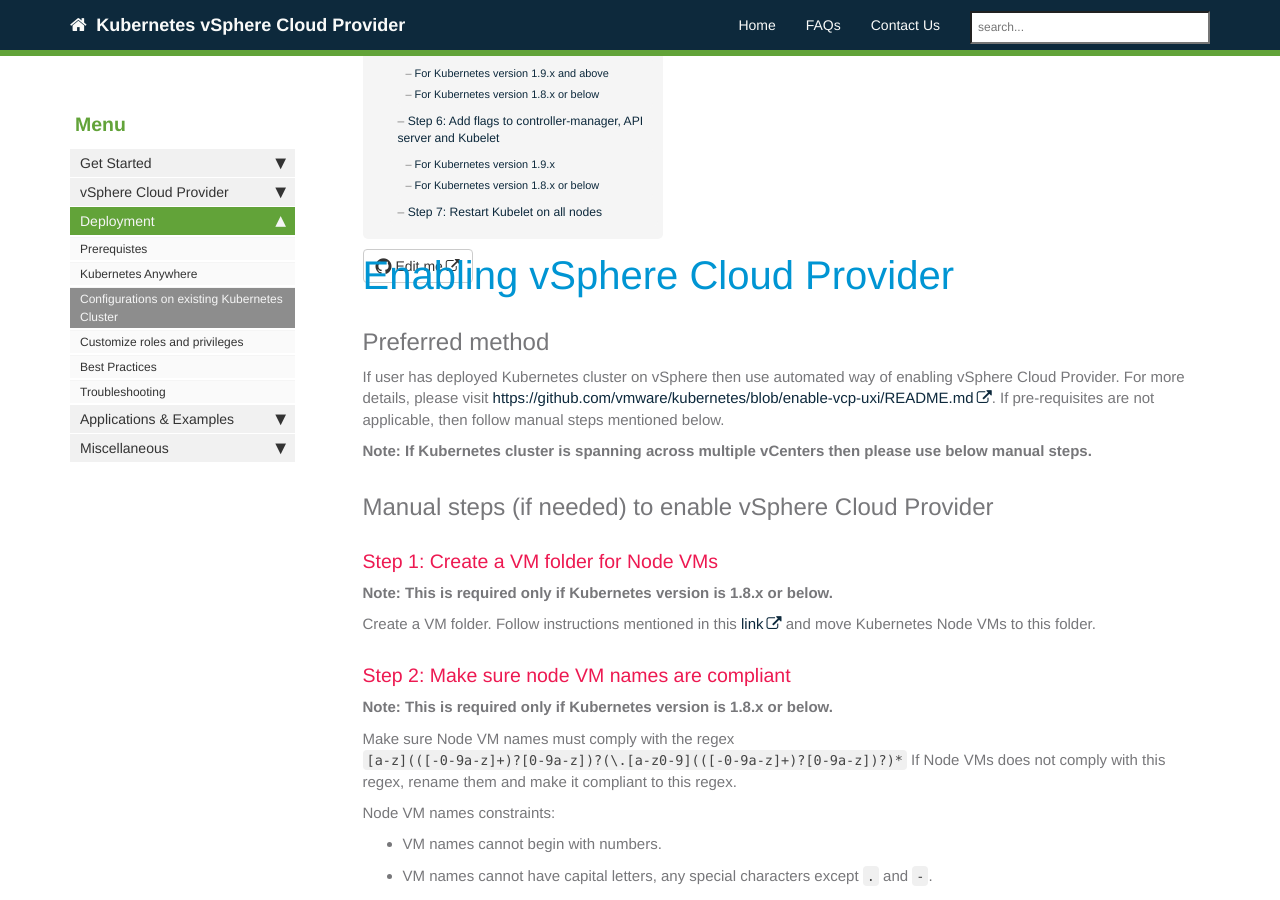
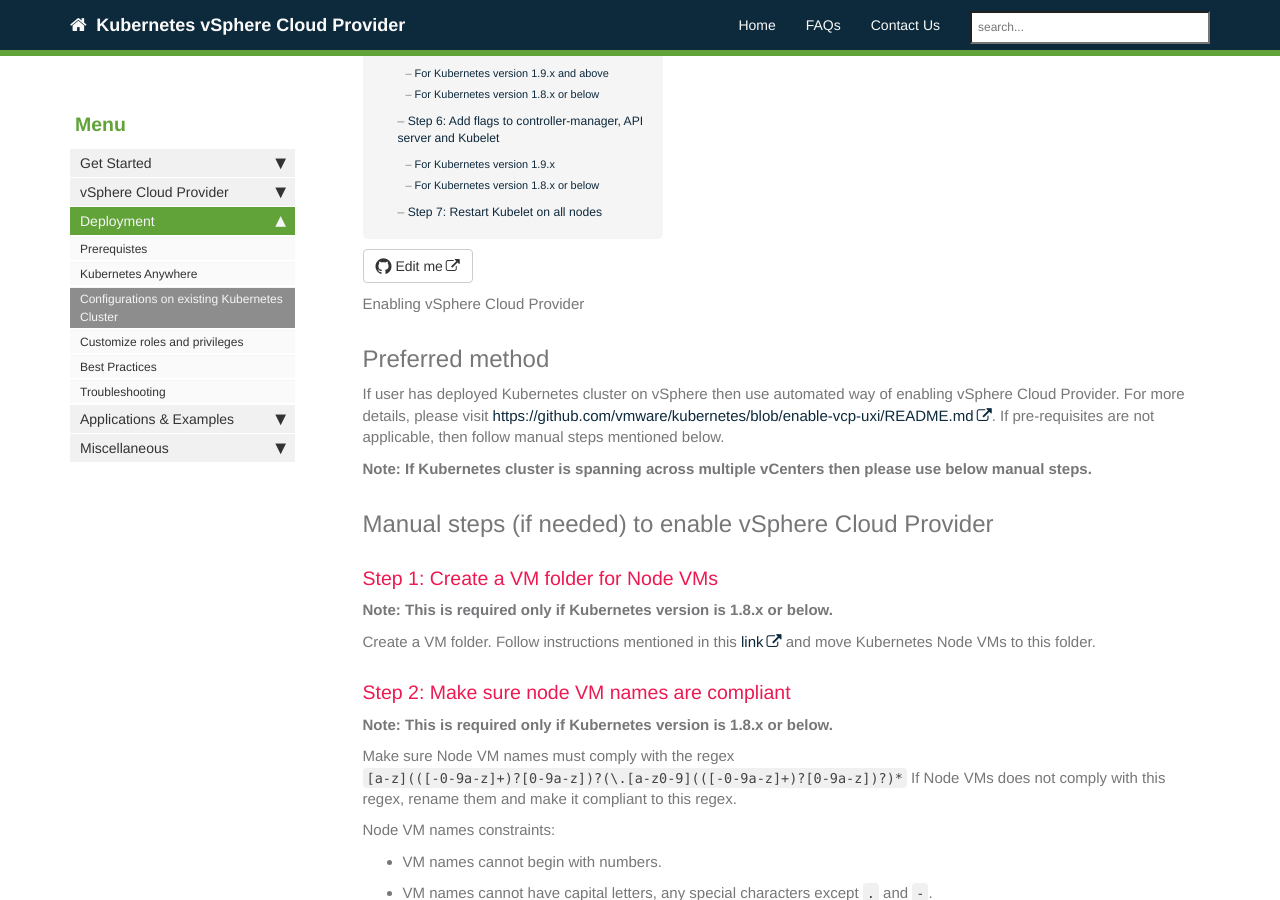
Before and after one commit to vmware-archive/vsphere-storage-for-kubernetes, a Jekyll site: the page built from documentation/existing.md, in a window 1280 px wide and 900 px high, scrolled down 373 px. Built offline with Jekyll 4.4.1, drawn with Linux system fonts in a browser that asks for light colours; nearby versions of some CDN libraries; our own code applies the rules of GitHub Pages for plain Markdown files; comment, search, counter and statistics services are not loaded.

```diff
--- a/documentation/existing.md
+++ b/documentation/existing.md
@@ -2,7 +2,7 @@
 title: Configurations on Existing Kubernetes Cluster
 ---
 
-# Enabling vSphere Cloud Provider
+Enabling vSphere Cloud Provider
 
 ## Preferred method
 If user has deployed Kubernetes cluster on vSphere then use automated way of enabling vSphere Cloud Provider. For more details, please visit [https://github.com/vmware/kubernetes/blob/enable-vcp-uxi/README.md](https://github.com/vmware/kubernetes/blob/enable-vcp-uxi/README.md). If pre-requisites are not applicable, then follow manual steps mentioned below.
```
